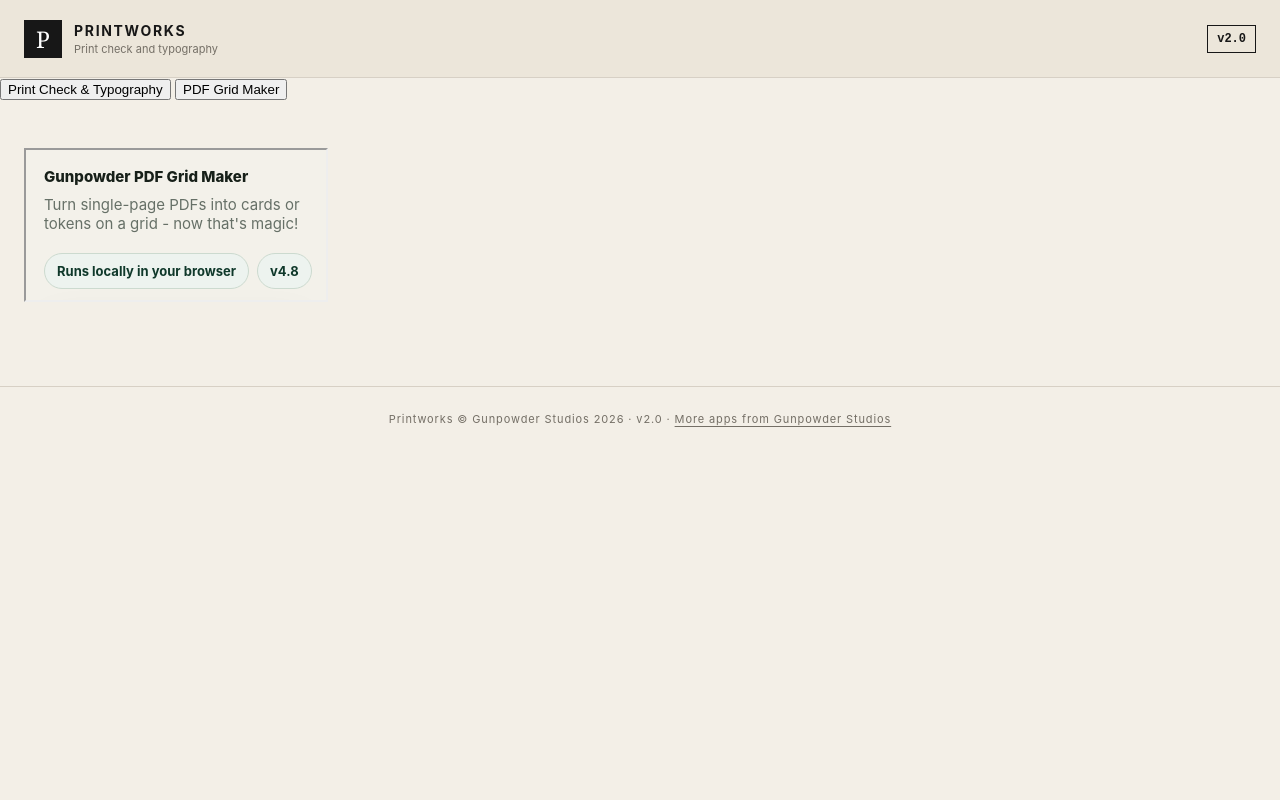
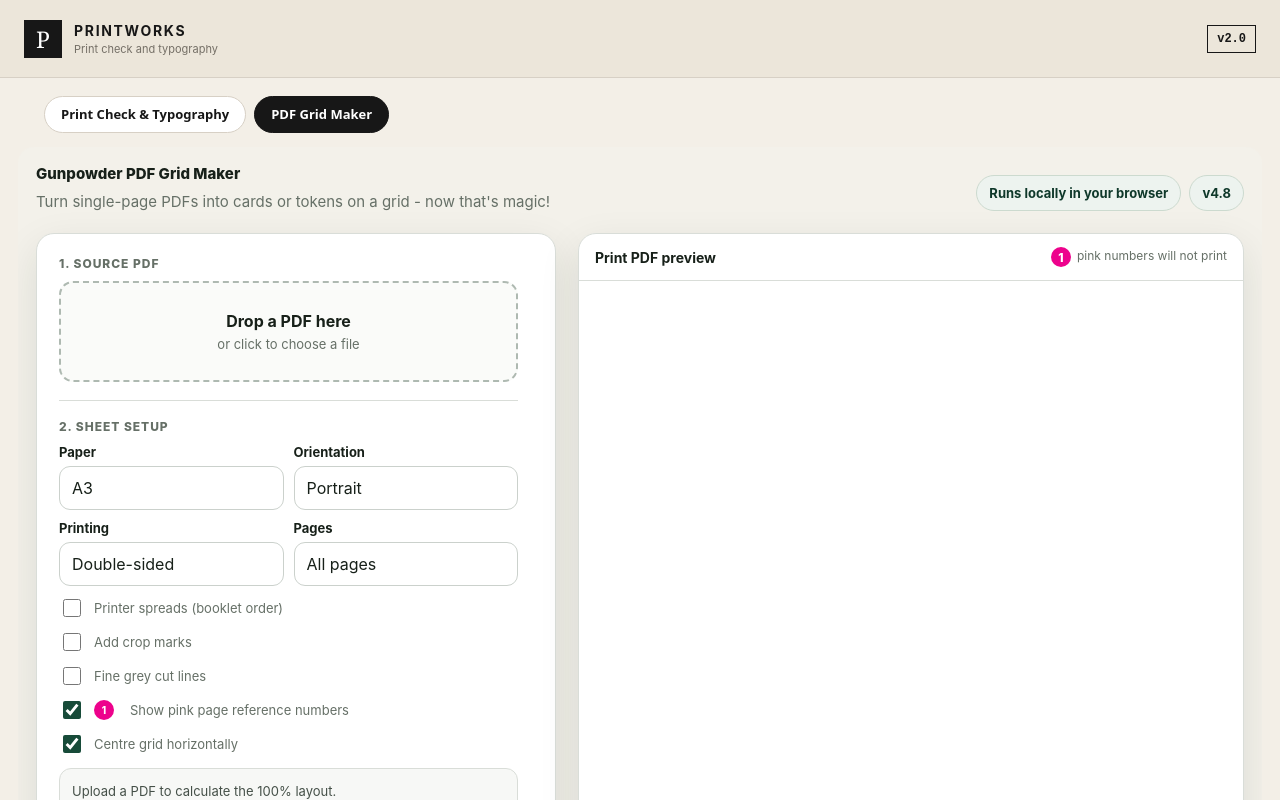
Before and after one commit to gunpowderstudios/printworks, a plain HTML site: page index.html in a window 1280 px wide. Both pictures are taken after a click on the button "PDF Grid Maker". Shown: the top 800 px of the page. Drawn offline with nearby package versions, Linux system fonts and the light colour scheme; a script that the page names is missing.

Commit message:
Style PrintWorks tool tabs and Grid Maker panel

```diff
--- a/styles.css
+++ b/styles.css
@@ -140,3 +140,14 @@
 .lb-list{list-style:none;margin:6px 0 0;padding:0;display:flex;flex-wrap:wrap;gap:4px 18px}.lb-list li{display:flex;align-items:center}
 .lb-key{margin:8px 0 0;color:#bbb;font-size:12px;display:flex;flex-wrap:wrap;gap:4px 10px;align-items:center}.lb-key .k{display:inline-block;width:12px;height:12px;margin-right:3px;vertical-align:-2px}.k-err{border:2px solid #e03a2b}.k-warn{border:2px solid #e8a317}.k-ok{border:1.5px solid #2f8a3a}.k-trim{border:1px dashed #2563eb}
 .lb-key .insp-note{color:#999}
+
+
+/* PrintWorks tool tabs */
+.pw-tool-tabs{max-width:1240px;margin:18px auto 0;padding:0 24px;display:flex;gap:8px;align-items:center}
+.pw-tool-tab{appearance:none;border:1px solid var(--line,#d8d5cf);background:#fff;color:var(--ink,#1d211e);padding:11px 16px;border-radius:999px;font:700 13px/1 system-ui,-apple-system,BlinkMacSystemFont,"Segoe UI",sans-serif;cursor:pointer;transition:.18s ease}
+.pw-tool-tab:hover{transform:translateY(-1px)}
+.pw-tool-tab.active{background:var(--ink,#1d211e);border-color:var(--ink,#1d211e);color:#fff}
+.pw-tab-panel[hidden]{display:none!important}
+.pw-grid-shell{max-width:none!important;padding:14px 18px 18px!important}
+.pw-grid-frame{display:block;width:100%;height:calc(100vh - 118px);min-height:760px;border:0;border-radius:16px;background:#f3f1ea}
+@media(max-width:760px){.pw-tool-tabs{padding:0 16px;overflow-x:auto}.pw-tool-tab{white-space:nowrap}.pw-grid-shell{padding:10px 0 0!important}.pw-grid-frame{height:calc(100vh - 105px);min-height:650px;border-radius:0}}
```
